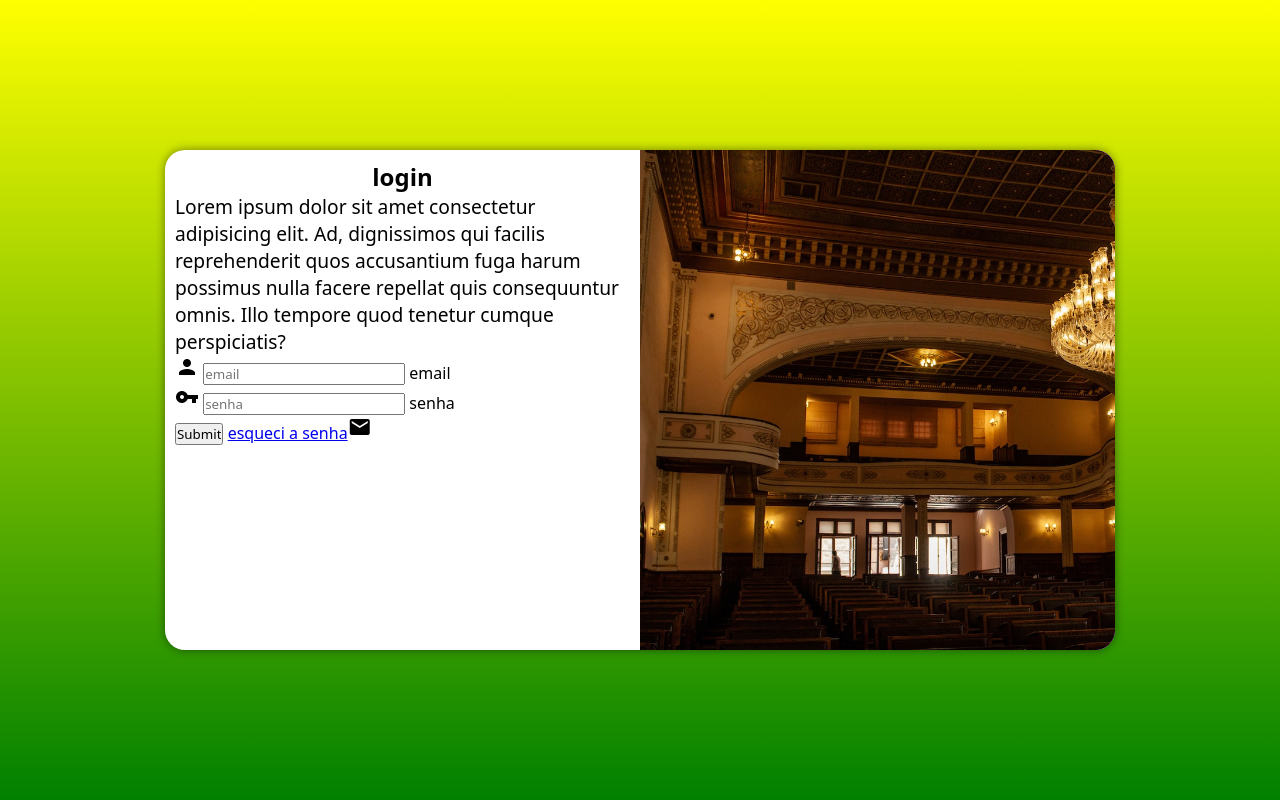
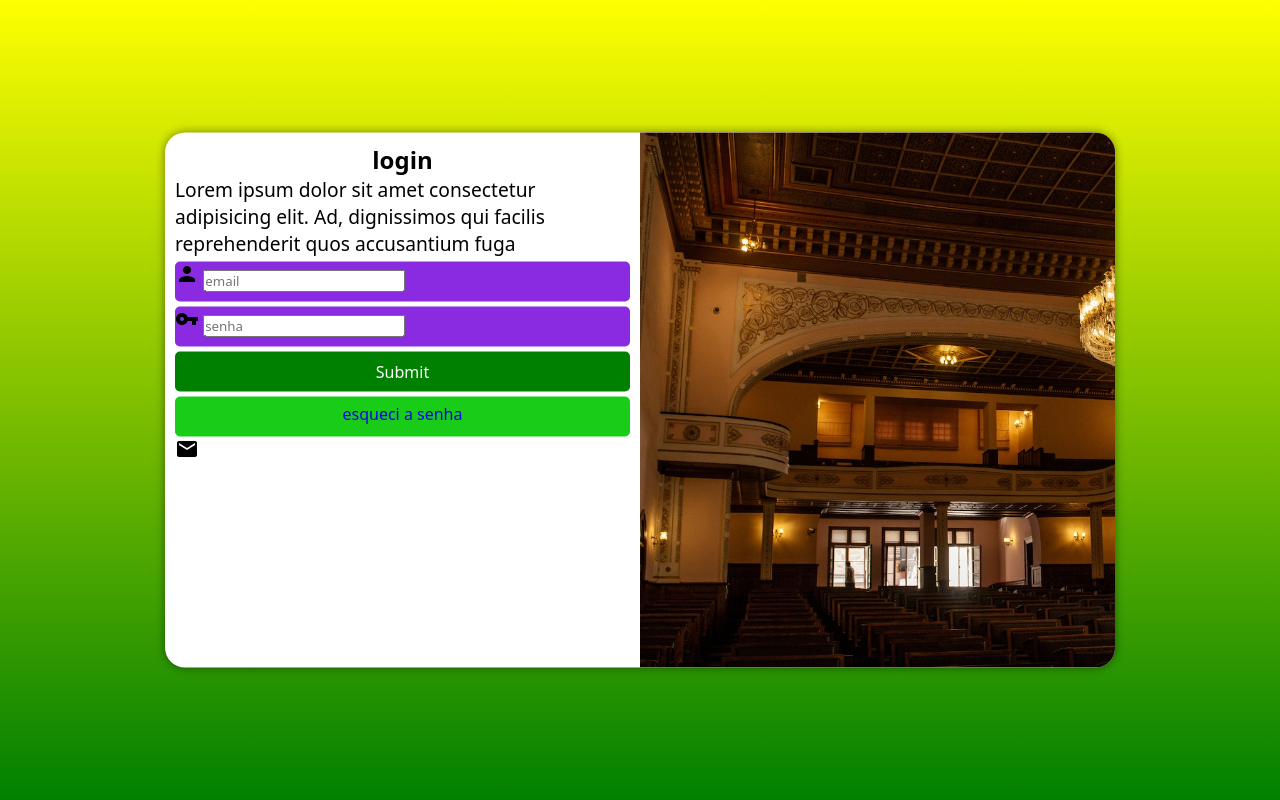
Before and after one commit to DiegoCandido7/projetologin, a plain HTML site: page index.html in a window 1280 px wide. Drawn offline with Linux system fonts and the light colour scheme.

Commit message:
atualizei

```diff
--- a/estilo/style.css
+++ b/estilo/style.css
@@ -27,7 +27,7 @@ section#login{
     overflow: hidden;
     border-radius: 20px;
     background-color: white;
-    height: 500px;
+    height: 535px;
     width: 250px;
     box-shadow: 0px 0px 10px rgba(0, 0, 0, 0.466);
     transition: width 0.3s, height 0.3s;
@@ -46,3 +46,52 @@ section#login > div#formulario{
     display: block;
     padding: 10px;
 }
+
+form > div.campo{
+    background-color: blueviolet;
+    width: 100%;
+    height: 40px;
+    border-radius: 5px;
+    margin: 5px 0px;
+}
+
+div.campo > label{
+    display: none;
+}
+
+form > input[type="submit"]{
+    display: block;
+    width: 100%;
+    height: 40px;
+    background-color: green;
+    color: white;
+    border: none;
+    border-radius: 5px;
+    font-size: 1em;
+}
+
+form > input[type="submit"]:hover{
+    background-color: rgb(4, 53, 4);
+}
+
+form > a.botao{
+    display: block;
+    text-align: center;
+    width: 100%;
+    height: 40px;
+    padding-top: 5px;
+    margin-top: 5px;
+    font-size: 1em;
+    background-color: rgb(24, 204, 24);
+    border: 1px solid rgb(24, 204, 24);
+    border-radius: 5px;
+    text-decoration: none;
+}
+
+form > a.botao:hover{
+    background-color: rgb(29, 250, 29);
+}
+
+form > a.botao > i{
+    font-size: 0.8em;
+}
--- a/index.html
+++ b/index.html
@@ -17,7 +17,7 @@
             </div>
             <div id="formulario">
                 <h1>login</h1>
-                <p>Lorem ipsum dolor sit amet consectetur adipisicing elit. Ad, dignissimos qui facilis reprehenderit quos accusantium fuga harum possimus nulla facere repellat quis consequuntur omnis. Illo tempore quod tenetur cumque perspiciatis?</p>
+                <p>Lorem ipsum dolor sit amet consectetur adipisicing elit. Ad, dignissimos qui facilis reprehenderit quos accusantium fuga</p>
                 <form action="login.php" method="post" autocomplete="on">
                     <div class="campo">
                         <i class="material-icons">person</i>
@@ -30,7 +30,7 @@
                         <label for="senha">senha</label>
                     </div>
                     <input type="submit" text="enviar">
-                    <a href="esqueci.html">esqueci a senha</a><i class="material-icons">mail</i>
+                    <a href="esqueci.html" class="botao">esqueci a senha</a><i class="material-icons">mail</i>
                 </form>
             </div>
         </section>
```
